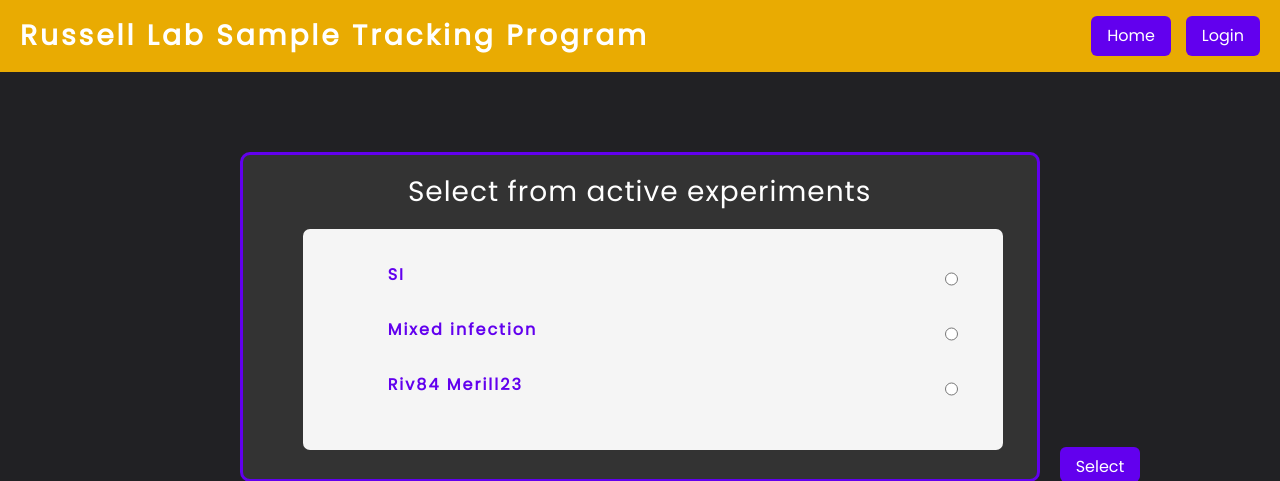
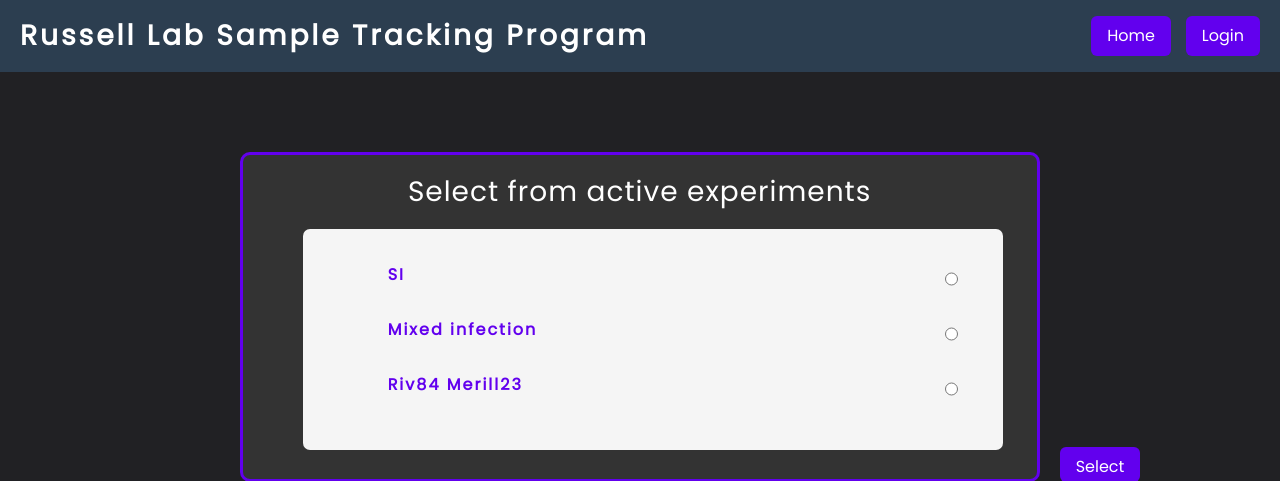
Before and after one commit to lukesylvester99/titerDjango, a Django app: page / in a window 1280 px wide. Shown: the top 481 px of the page. Run offline with Django 5.2, Linux system fonts and the light colour scheme; data comes from the database, SQL or seed files in the repository; some libraries are stand-ins or nearby versions.

Commit message:
changed nav bar color

```diff
--- a/titerpipeline/static/style.css
+++ b/titerpipeline/static/style.css
@@ -17,7 +17,7 @@ body {
     display: flex;
     justify-content: space-between;
     align-items: center;
-    background-color: #f4b300f2;
+    background-color: #2c3e50;
     padding: 15px 20px;
     color: white;
 }
```
